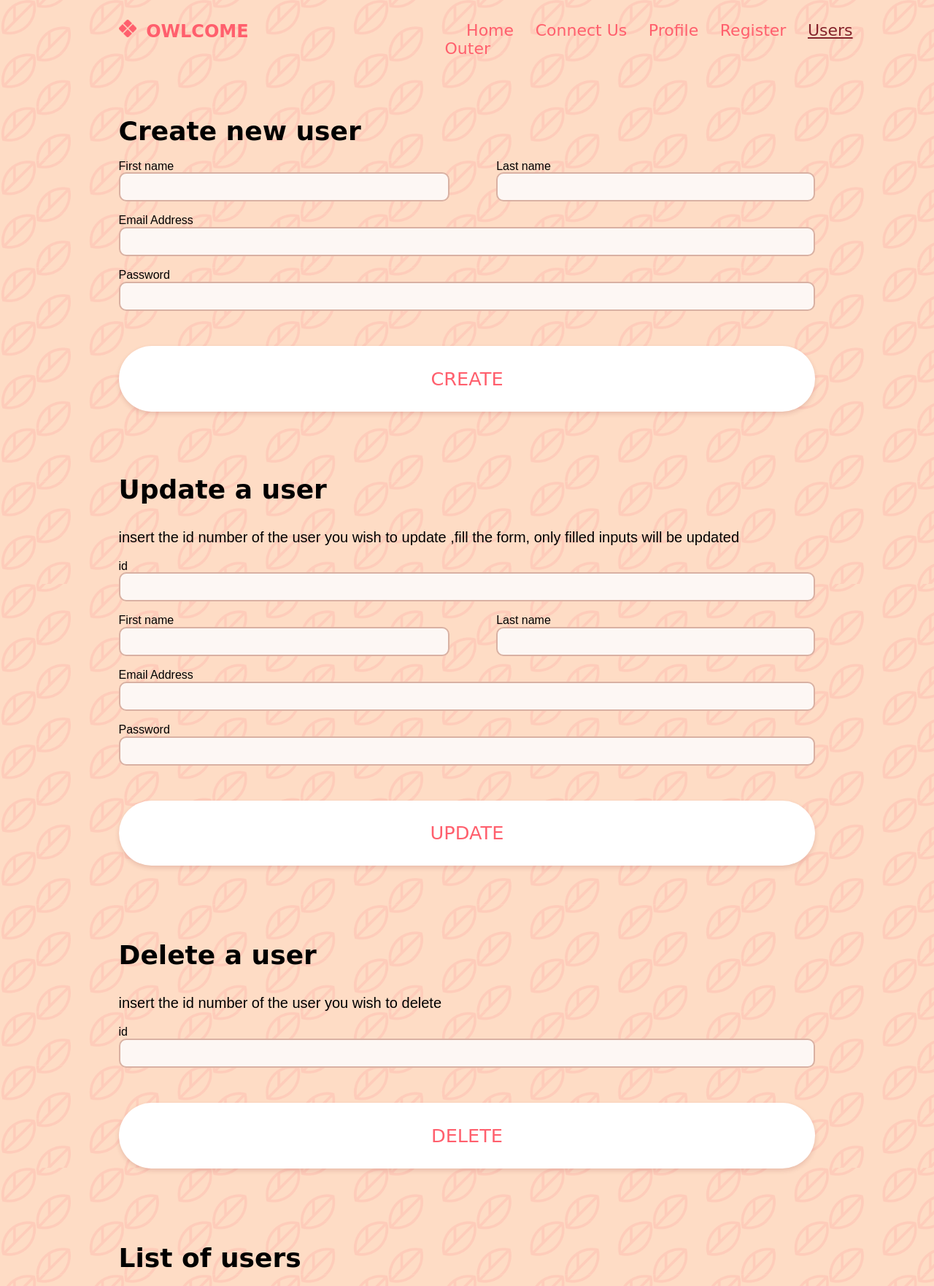
After one commit to noae123/ServerSideWeb, a Flask app: template pages/assignment_4/templates/assigment4.html in a window 1280 px wide. The commit adds this page. Shown: the whole page at 73% size. Run offline with Flask 2, Linux system fonts and the light colour scheme; the template is opened without the code that fills it, so the values that code supplies are empty; some web fonts are replaced.

Commit message:
finishedddd

```diff
--- a/app.py
+++ b/app.py
@@ -1,17 +1,24 @@
 from flask import Flask
 from flask import render_template, redirect, url_for, request, session, jsonify
 from datetime import timedelta
+from pages.assignment_4.assignment_4 import getPage4
+import mysql.connector
+import requests
+import os
+# I had a problem with dotenv, I set my environment manually
+# from dotenv import load_dotenv
+# load_dotenv()
 
 app = Flask(__name__)
 
-potential_cultists = {'user1':{'fname':'maya', 'lname': 'assulyn', 'email': 'pedacop128@mahazai.com'},
-'user2':{'fname':'noa', 'lname': 'elharar', 'email': 'pongau@24hinbox.com'},
-'user3':{'fname':'benny', 'lname': 'xar', 'email': 'progport@bomukic.com'},
-'user4':{'fname':'shelly', 'lname': 'shabty', 'email': 'w5ui8@bitcoinandmetals.com'},
-'user5':{'fname':'tomer', 'lname': 'shefi', 'email': 'elsukov5@uhpanel.com'}
+potential_cultists = {'user1':{'fname':'maya', 'lname': 'assulyn', 'email': 'pedacop128@mahazai.com', 'password': '1234'},
+'user2':{'fname':'noa', 'lname': 'elharar', 'email': 'pongau@24hinbox.com', 'password': '1234'},
+'user3':{'fname':'benny', 'lname': 'xar', 'email': 'progport@bomukic.com', 'password': '1234'},
+'user4':{'fname':'shelly', 'lname': 'shabty', 'email': 'w5ui8@bitcoinandmetals.com', 'password': '1234'},
+'user5':{'fname':'tomer', 'lname': 'shefi', 'email': 'elsukov5@uhpanel.com', 'password': '1234'}
 }
 
-app.secret_key = '123'
+app.secret_key = os.environ.get('SECRET_KEY')
 app.config['SESSION_PERMANENT'] = True
 app.config['PERMANENT_SESSION_LIFETIME'] = timedelta(days=365)
 
@@ -22,14 +29,36 @@ def home_page():
 
 @app.route('/home')
 def home():
-    return render_template('home.html')
+    if 'fname' in session:
+        first_name = session['fname']
+        last_name = session['lname']
+
+    else:
+        first_name = None
+        last_name = None
+
+    return render_template('home.html', first_name=first_name, last_name=last_name)
 
 @app.route('/contact')
 def contact():
-    return render_template('contact.html')
+    if 'fname' in session:
+        first_name = session['fname']
+        last_name = session['lname']
+
+    else:
+        first_name = None
+        last_name = None
+
+    return render_template('contact.html', first_name=first_name, last_name=last_name)
 
 @app.route('/assignment3_1')
 def profile():
+    if 'fname' in session:
+        first_name = session['fname']
+
+    if 'lname' in session:
+        last_name = session['lname']
+
     first_name = None
     last_name = None
 
@@ -85,5 +114,93 @@ def logout_func():
     session.clear()
     return redirect(url_for('Login'))
 
+# ------------------------------------------------- #
+# ------------- DATABASE CONNECTION --------------- #
+# ------------------------------------------------- #
+def interact_db(query, query_type: str):
+    return_value = False
+    connection = mysql.connector.connect(host=os.environ.get('DB_HOST'),
+                                         user=os.environ.get('DB_USER'),
+                                         passwd=os.environ.get('DB_PASSWORD'),
+                                         database=os.environ.get('DB_NAME'))
+    cursor = connection.cursor(named_tuple=True)
+    cursor.execute(query)
+
+    if query_type == 'commit':
+        # Use for INSERT, UPDATE, DELETE statements.
+        # Returns: The number of rows affected by the query (a non-negative int).
+        connection.commit()
+        return_value = True
+
+    if query_type == 'fetch':
+        # Use for SELECT statement.
+        # Returns: False if the query failed, or the result of the query if it succeeded.
+        query_result = cursor.fetchall()
+        return_value = query_result
+
+    connection.close()
+    cursor.close()
+    return return_value
+
+app.register_blueprint(getPage4(interact_db,session))
+
+@app.route('/assignment4/users')
+def json_func(id_parm=None):
+    if (id_parm != None):
+        query = "SELECT * FROM users WHERE id=%s;" % id_parm
+    else:
+        query = f'select * from users'
+
+    users_list = interact_db(query, query_type='fetch')
+    if len(users_list) != 0:
+        return_list = []
+        for user in users_list:
+            user_dict = {
+                'id': user.id,
+                'first_name': user.fname,
+                'last_name': user.lname,
+                'password': user.password,
+                'email': user.email
+            }
+            return_list.append(user_dict)
+    return jsonify(return_list)
+
+@app.route('/assignment4/outer_source', methods=["POST", "GET"])
+def outer():
+    if 'fname' in session:
+        first_name = session['fname']
+        last_name = session['lname']
+
+    else:
+        first_name = None
+        last_name = None
+
+    json_dict = None
+    user_id = None
+    if request.method == "POST":
+        if request.form['function'] == 'frontend':
+            user_id = request.form['uid_d']
+        else:
+            url = 'https://reqres.in/api/users/' + request.form['input_id']
+            json_dict = requests.get(url).json()
+
+    return render_template('assignment4_outer.html', first_name=first_name, last_name=last_name, json_dict=json_dict, user_id=user_id)
+
+@app.route('/assignment4/', defaults={'USER_ID': None})
+@app.route('/assignment4/<int:USER_ID>')
+def user_id(USER_ID: int):
+    if USER_ID == None:
+        return redirect('/assignment4/restapi_users')
+    else:
+        try:
+            return json_func(USER_ID)
+        except UnboundLocalError:
+            return jsonify('no such id in the database')
+
+
+@app.route('/assignment4/restapi_users')
+def defult_user():
+    return json_func().json[0]
+
 if __name__ == '__main__':
-    app.run(debug=True)
+    app.run(debug=os.environ.get('DEBUG'))
--- /dev/null
+++ b/pages/assignment_4/templates/assigment4.html
@@ -0,0 +1,101 @@
+{% extends 'components/basic_web.html' %}
+
+{% block title %}
+    <title>Users</title>
+{% endblock %}
+
+{% block body_tag %}
+<body class="grid-container form-grid">
+{% endblock %}
+
+{% block main_part %}
+
+{% if message %}
+<script>alert("{{ message }}")</script>
+{% endif %}
+
+<article class="contactUsPhrase">
+    {{super()}}
+</article>
+    <article class="formArticle">
+        <!-- insertion form -->
+
+        <h1>Create new user</h1><br>
+        <form action="/assignment4" method="POST" class="create-form-grid">
+            <input type="text" name="function" value="create" hidden>
+            <div id="input1">
+                <label for="fname">First name</label><br>
+                <input type="text" id="fname" name="fname" class="formInput" required>
+            </div>
+            <div id="input2">
+                <label for="lname">Last name</label><br>
+                <input type="text" id="lname" name="lname" class="formInput" required>
+            </div>
+            <div id="input3">
+                <label for="email" >Email Address</label><br>
+                <input required type="email" id="email" name="email" class="formInput" required>
+            </div>
+            <div id="input4">
+                <label for="pass" >Password</label><br>
+                <input required type="password" id="pass" name="password" class="formInput" required>
+            </div>
+            <input id="input5" type="submit" value="Create" class="submitButton">
+        </form>
+        <br>
+
+        <!-- update form -->
+        <br><br>
+        <h1>Update a user</h1><br>
+        <p>insert the id number of the user you wish to update ,fill the form, only filled inputs will be updated</p><br>
+        <form action="/assignment4" method="POST" class="update-form-grid">
+            <input type="text" name="function" value="update" hidden>
+            <div id="input_id">
+                <label for="uid">id</label><br>
+                <input type="number" id="uid" name="uid" class="formInput" required>
+            </div>
+            <div id="input1_u">
+                <label for="fname_u">First name</label><br>
+                <input type="text" id="fname_u" name="fname_u" class="formInput" >
+            </div>
+            <div id="input2_u">
+                <label for="lname_u">Last name</label><br>
+                <input type="text" id="lname_u" name="lname_u" class="formInput" >
+            </div>
+            <div id="input3_u">
+                <label for="email_u" >Email Address</label><br>
+                <input  type="email" id="email_u" name="email_u" class="formInput">
+            </div>
+            <div id="input4_u">
+                <label for="pass_u" >Password</label><br>
+                <input type="password" id="pass_u" name="password_u" class="formInput">
+            </div><br>
+            <input id="input5_u" type="submit" value="Update" class="submitButton">
+        </form>
+        <br>
+
+        <!-- deletion form -->
+        <br>
+        <h1>Delete a user</h1><br>
+        <p>insert the id number of the user you wish to delete</p><br>
+        <form action="/assignment4" method="POST" class="delete-form-grid">
+            <input type="text" name="function" value="delete" hidden>
+            <div id="input_id_d">
+                <label for="uid_d">id</label><br>
+                <input type="number" id="uid_d" name="uid_d" class="formInput" required>
+            </div><br>
+            <input id="input1_d"  type="submit" value="Delete" class="submitButton">
+        </form>
+        <br>
+
+        <!-- list of users -->
+        <br><h1>List of users</h1><br>
+        {% for cultist in range(users|length) %}
+        <div class="glass card glassy">
+            <h1>id: {{ users[cultist]['id'] }}</h1>
+            <h1>name: {{ users[cultist]['first_name'][0]|upper}}{{ users[cultist]['first_name'][1:]|lower}} {{ users[cultist]['last_name'][0]|upper}}{{ users[cultist]['last_name'][1:]|lower}}</h1>
+            <h1>email: {{ users[cultist]['email'] }}</h1>
+            <h1>password: {{ users[cultist]['password'] }}</h1>
+        </div>
+        {% endfor %}
+    </article>
+{% endblock %}
--- a/static/ZenJS.js
+++ b/static/ZenJS.js
@@ -106,3 +106,32 @@ function openMenu() {
         }
     }
 }
+
+function fetch_ajax(user_id){
+    url= 'https://reqres.in/api/users/' + user_id
+    fetch(url)
+    .then(response => response.json())
+    .then(responseJSON => {
+        json_dict = responseJSON.data;
+
+        const el = document.createElement('div');
+        el.classList.add('glass', 'card', 'glassy2');
+        document.getElementsByClassName('formArticle')[0].appendChild(el);
+
+        const h_id = document.createElement('h1');
+        h_id.textContent = "id: " + json_dict['id'];
+        const name = document.createElement('h1');
+        name.textContent = "name: " + json_dict['first_name'] + ' ' + json_dict['last_name'];
+        const email = document.createElement('h1');
+        email.textContent = "email: " + json_dict['email'];
+        const image = document.createElement('img');
+        image.src = json_dict['avatar'];
+
+        el.appendChild(h_id);
+        el.appendChild(name);
+        el.appendChild(email);
+        el.appendChild(document.createElement('br'));
+        el.appendChild(image);
+    })
+    .catch(err => console.log(err));
+}
--- a/static/styleZen.css
+++ b/static/styleZen.css
@@ -136,11 +136,15 @@ h2{
     cursor: default;
 }
 
-h3{
+h3,p{
     margin: 2vh 0 0 0 ;
     font-family: var(--font2);
     font-size: 20px;
     cursor: default;
+}
+
+p{
+    margin-right: 12.7vw;
 }
 
 .card{
@@ -317,22 +335,22 @@ main{
     text-decoration: underline;
 }
 
-#input1{
+#input1,#input_id,#input_id_d{
     grid-area: input1;
 }
-#input2{
+#input2,#input1_u,#input1_d{
     grid-area: input2;
 }
-#input3{
+#input3,#input2_u{
     grid-area: input3;
 }
-#input4{
+#input4,#input3_u{
     grid-area: input4;
 }
-#input5{
+#input5,#input4_u{
     grid-area: input5;
 }
-#input6{
+#input6,#input5_u{
     grid-area: input6;
 }
 #input7{
@@ -354,6 +372,51 @@ main{
     'input6 input6'
     'input7 input7'
     'input8 input8';
+}
+
+.create-form-grid{
+    display: grid;
+    margin-right: var(--padding_aside);
+    grid-template-columns: 47.5% auto;
+    row-gap: 2vh;
+    column-gap: 5vw;
+    grid-template-areas: 'input1 input2'
+    'input3 input3'
+    'input4 input4'
+    'input5 input5';
+}
+
+.outer-form-grid{
+    display: grid;
+    margin-right: var(--padding_aside);
+    grid-template-columns: 47.5% auto;
+    row-gap: 2vh;
+    column-gap: 5vw;
+    grid-template-areas: 'input1 input1'
+    'input2 input2';
+}
+
+.update-form-grid{
+    display: grid;
+    margin-right: var(--padding_aside);
+    grid-template-columns: 47.5% auto;
+    row-gap: 2vh;
+    column-gap: 5vw;
+    grid-template-areas: 'input1 input1'
+    'input2 input3'
+    'input4 input4'
+    'input5 input5'
+    'input6 input6';
+}
+
+.delete-form-grid{
+    display: grid;
+    margin-right: var(--padding_aside);
+    grid-template-columns: 47.5% auto;
+    row-gap: 2vh;
+    column-gap: 5vw;
+    grid-template-areas: 'input1 input1'
+    'input2 input2';
 }
 
 .navL:hover{
--- a/templates/components/basic_web.html
+++ b/templates/components/basic_web.html
@@ -9,6 +9,13 @@
 {% block body_tag %}
 <body>
 {% endblock %}
+<header>
+    <img class="logo" src="../static/x-diamond-fill.png" alt="logo"/>
+    <h1 class="pinkWord logoText">OWLCOME</h1>
+    {% if first_name %}
+    <h1 class="pinkWord logoText">Hi, {{ first_name[0]|upper}}{{first_name[1:]|lower}} {{ last_name[0]|upper}}{{last_name[1:]|lower}}</h1>
+    {% endif %}
+</header>
 {% include 'components/nav_head.html' %}
 {% block main_part %}
     {% if first_name %}
--- a/templates/components/nav_head.html
+++ b/templates/components/nav_head.html
@@ -1,15 +1,13 @@
-<header>
-    <img class="logo" src="../static/x-diamond-fill.png" alt="logo"/>
-    <h1 class="pinkWord logoText">OWLCOME</h1>
-</header>
 <nav>
     <div id="navLinks">
         <a href="javascript:void(0);" class="icon" onclick="openMenu()">
             <img class="hamburg" src="../static/hamburg.png" alt="hamburger"/>
         </a>
-        <a id="Home" href="home" class="navL">Home</a>
-        <a id="Connect_Us" href="contact" class="navL">Connect Us</a>
-        <a id="Profile" href="assignment3_1" class="navL">Profile</a>
-        <a id="Register" href="assignment3_2" class="navL">Register</a>
+        <a id="Home" href="/home" class="navL">Home</a>
+        <a id="Connect_Us" href="/contact" class="navL">Connect Us</a>
+        <a id="Profile" href="/assignment3_1" class="navL">Profile</a>
+        <a id="Register" href="/assignment3_2" class="navL">Register</a>
+        <a id="Users" href="/assignment4" class="navL">Users</a>
+        <a id="Outer" href="/assignment4/outer_source" class="navL">Outer</a>
     </div>
 </nav>
--- a/templates/contact.html
+++ b/templates/contact.html
@@ -7,6 +7,7 @@
 {% block body_tag %}
 <body class="grid-container form-grid">
 {% endblock %}
+
 
 {% block main_part %}
 <article class="contactUsPhrase">
```
Also changed, not shown: other parts of static/styleZen.css (+40 -0 lines), ex4_users.sql (added, +19 -0 lines), pages/assignment_4/assignment_4.py (added, +113 -0 lines), templates/assignment4_outer.html (added, +63 -0 lines), 2 other files.
